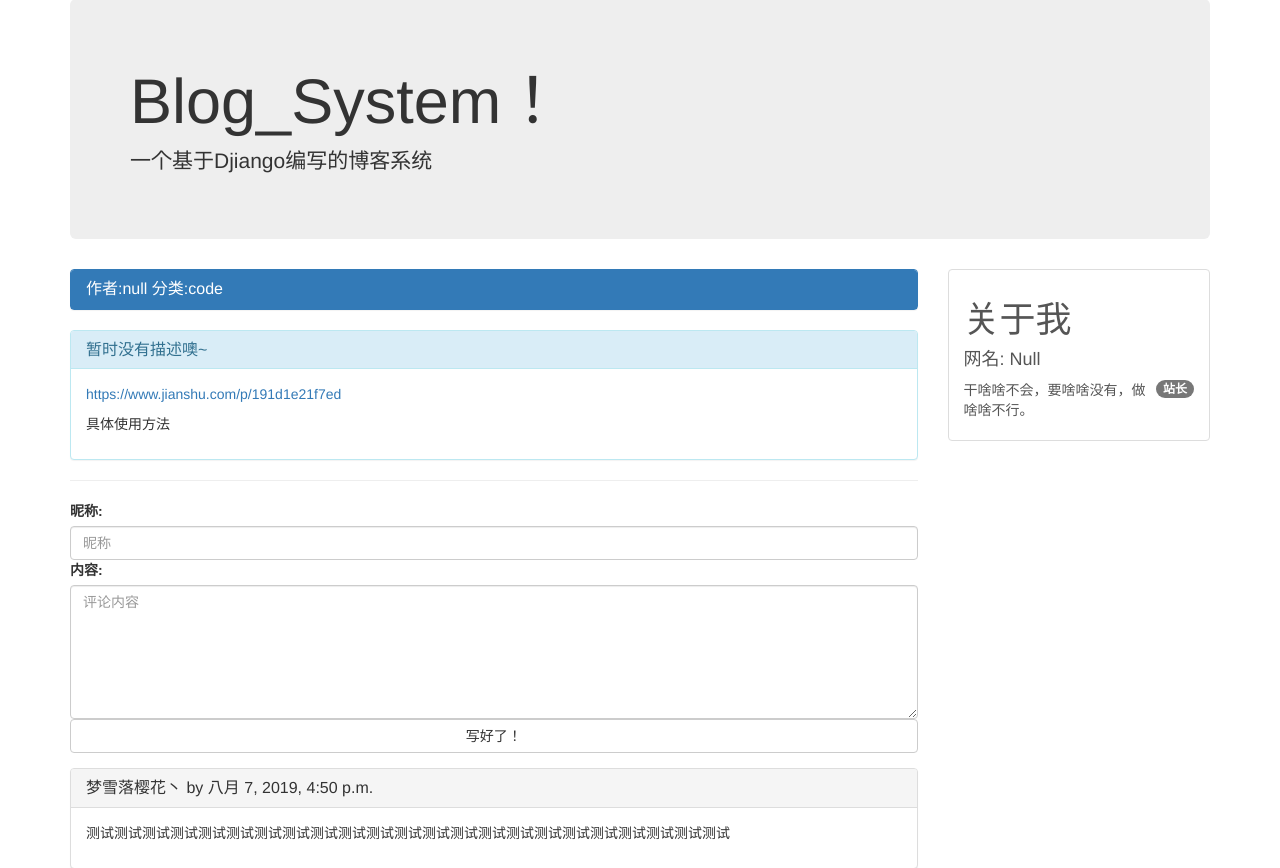
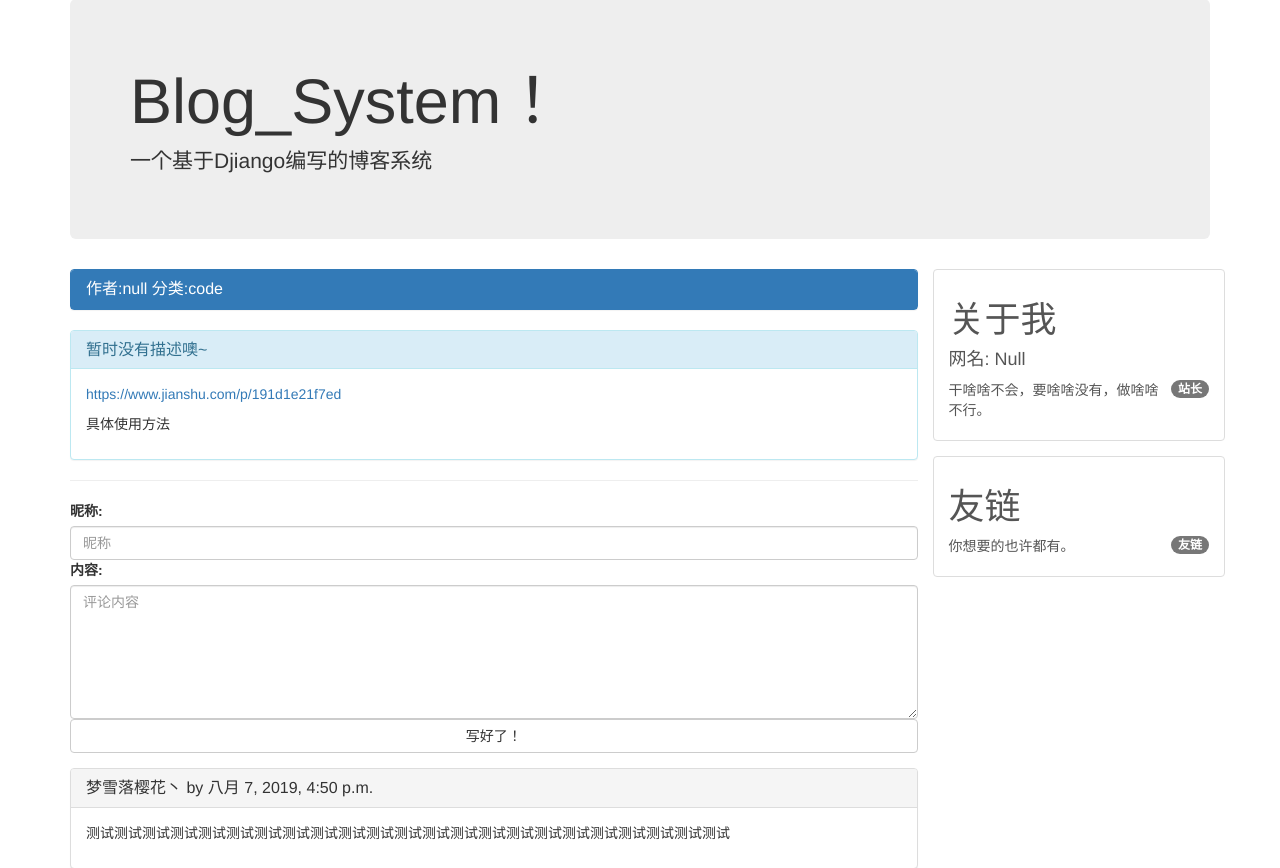
Before and after one commit to Null-Bot9875/Blog_sys, a Django app: a page that uses Blog_sys/themes/bootstrap/templates/blog/base.html in a window 1280 px wide. Shown: the part 73-941 px from the top of the page. Run offline with Django 3.2, Linux system fonts and the light colour scheme; data comes from the database, SQL or seed files in the repository; data that the repository does not hold is empty; some libraries are stand-ins or nearby versions.

Commit message:
2019/8/7

```diff
--- a/Blog_sys/themes/bootstrap/templates/blog/base.html
+++ b/Blog_sys/themes/bootstrap/templates/blog/base.html
@@ -76,12 +76,22 @@
                     {% endblock %}
                 </div>
                 <div class="col-md-3">
-                    <a href="https://github.com/XD-null" class="list-group-item">
+                <div class="form-horizontal">
+                    <div class="form-group">
+                        <a href="https://github.com/XD-null" class="list-group-item">
                       <h1> 关于我</h1>
                       <h4>网名: Null</h4>
                       <span class="badge">站长</span>
                       <p>干啥啥不会，要啥啥没有，做啥啥不行。</p>
                     </a>
+                    </div>
+                    <div class="form-group">
+                    <a href="http://127.0.0.1:8000/links/" class="list-group-item">
+                      <h1> 友链</h1>
+                      <span class="badge">友链</span>
+                      <p>你想要的也许都有。</p>
+                    </a>
+                    </div>
                     {% block sidebar %}
                         {% for sidebar in sidebars %}
                     <a href="#" class="list-group-item sidebar">
@@ -90,6 +100,7 @@
                     </a>
                         {% endfor %}
                     {% endblock %}
+                </div>
                 </div>
             </div>
     </div>
```
